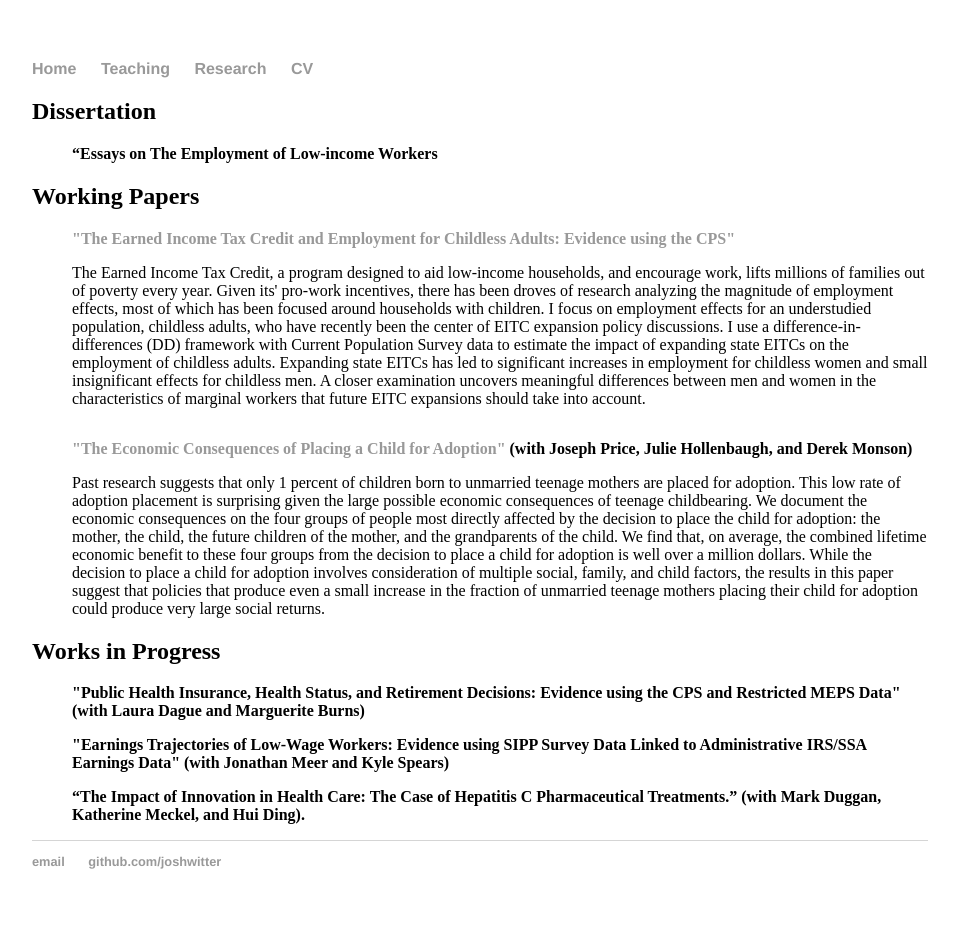
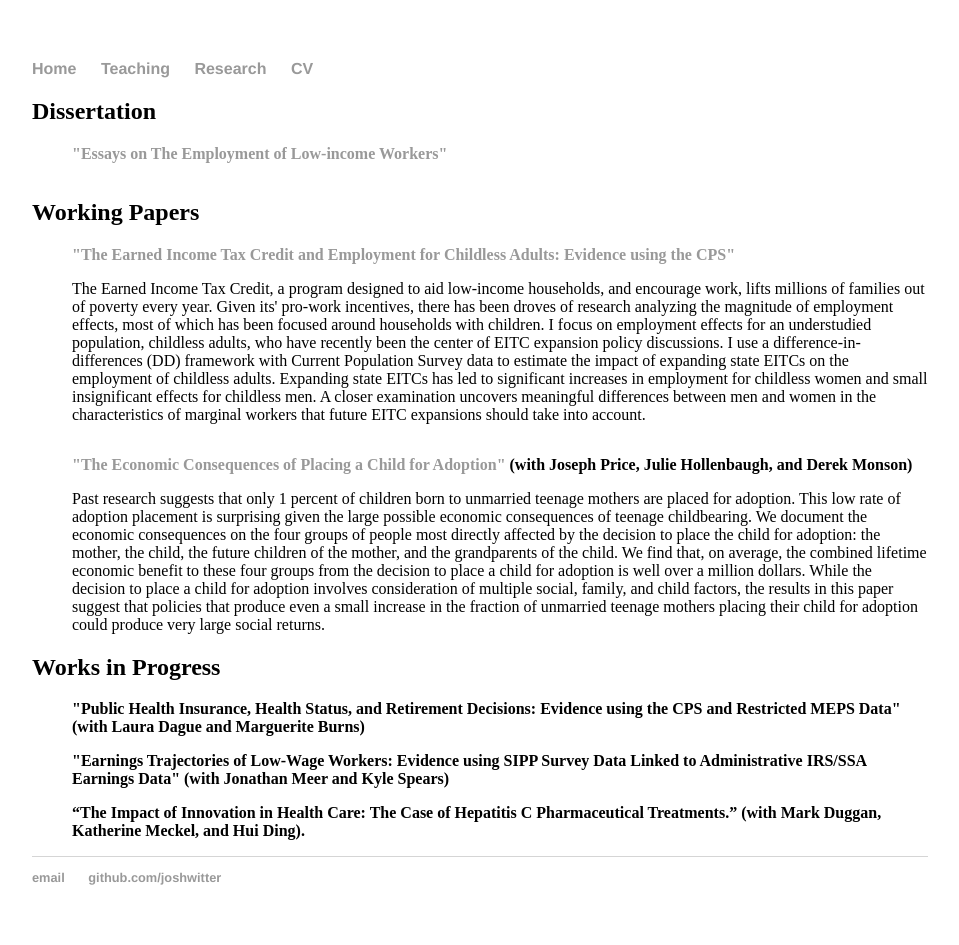
Before and after one commit to joshwitter/joshwitter.github.io, a Jekyll site: the page built from research/index.html, in a window 1280 px wide. Shown: the whole page, without its empty margins (160-1119 px from the left). Built offline with Jekyll 4.4.1, drawn with Linux system fonts in a browser that asks for light colours.

Commit message:
Update index.html

```diff
--- a/research/index.html
+++ b/research/index.html
@@ -6,7 +6,7 @@ title: Research
 
 <h2>Dissertation</h2>
 <ul style="list-style-type:none">
-  <li> <b>“Essays on The Employment of Low-income Workers</b></li>
+   <li style="padding: 0 0 1em 0"><a href="/research/TAMUdissertation_Spring2020.pdf"><b>"Essays on The Employment of Low-income Workers"</a></b></li>
 </ul>
 
 
```
